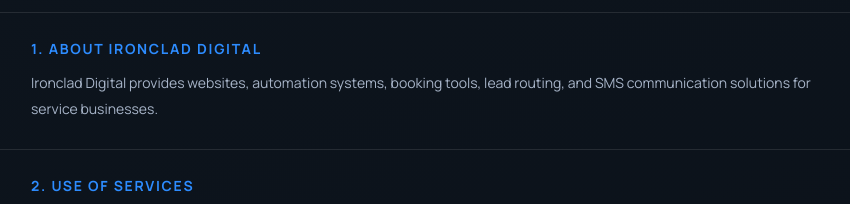
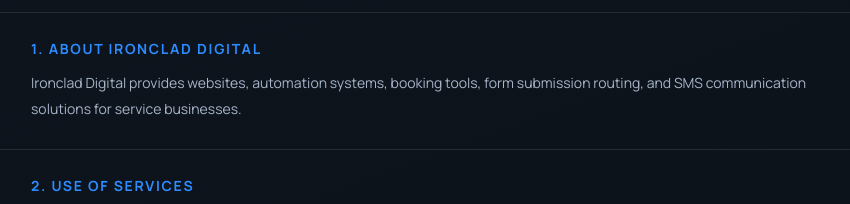
Before and after one commit to natejake935/ironclad-digital, a plain HTML site: page terms-and-conditions.html in a window 1280 px wide. Shown: the part 430-634 px from the top of the page, 208-1058 px from the left. Drawn offline with Linux system fonts and the light colour scheme.

Commit message:
Remove lead routing language from compliance pages
Replace 'lead routing' and 'route lead information' with neutral form
submission language to avoid carrier misread as aggregator/lead gen model.

```diff
--- a/terms-and-conditions.html
+++ b/terms-and-conditions.html
@@ -63,7 +63,7 @@
 
         <section class="legal-section">
           <h2>1. About Ironclad Digital</h2>
-          <p>Ironclad Digital provides websites, automation systems, booking tools, lead routing, and SMS communication solutions for service businesses.</p>
+          <p>Ironclad Digital provides websites, automation systems, booking tools, form submission routing, and SMS communication solutions for service businesses.</p>
         </section>
 
         <section class="legal-section">
```
Also changed, not shown: privacy-policy.html (+1 -1 lines).
